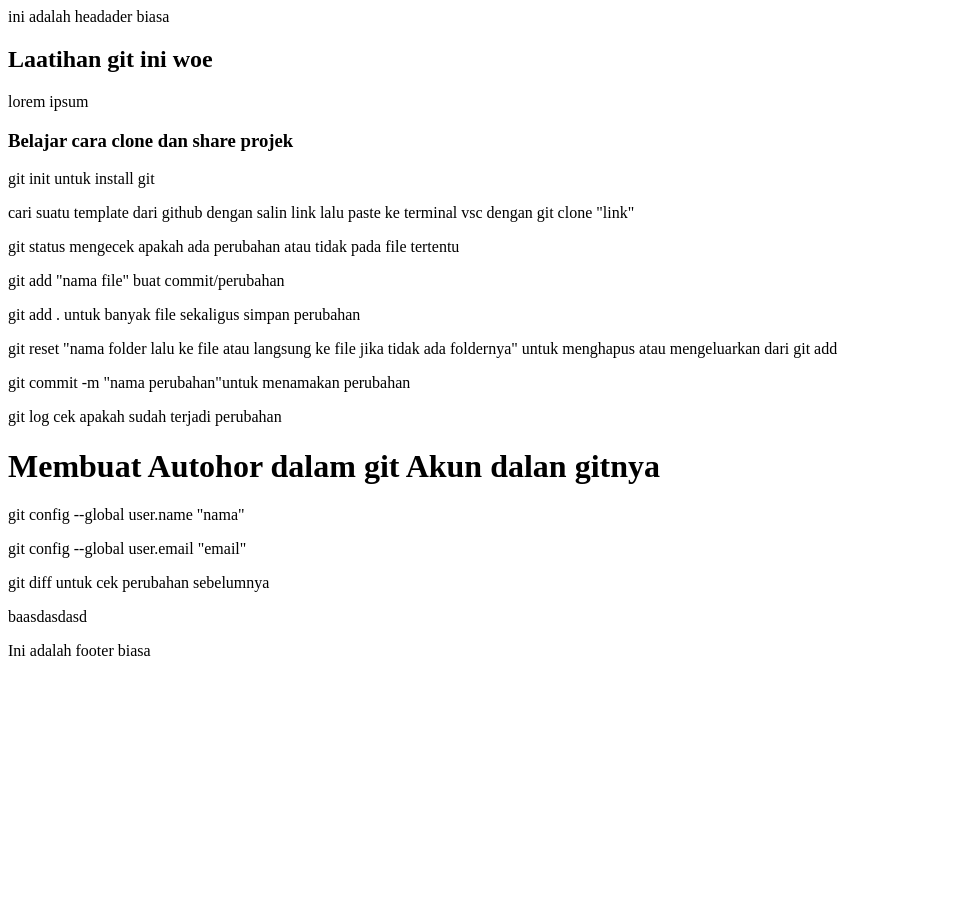
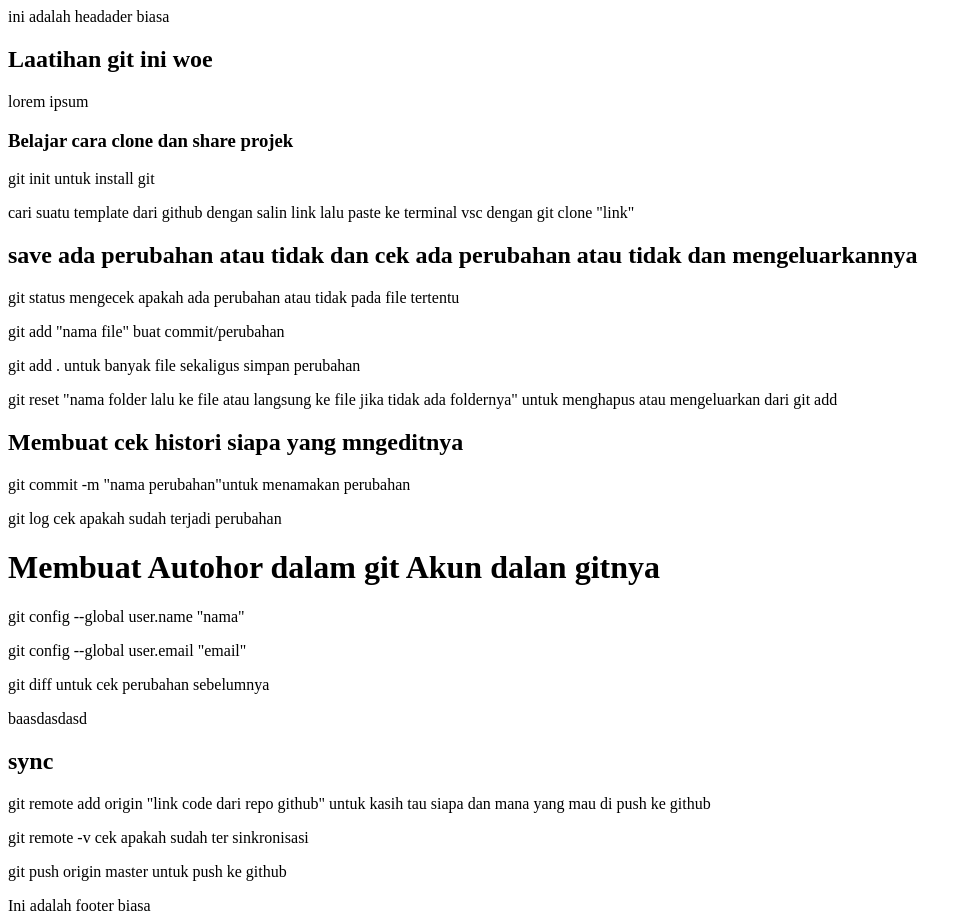
Before and after one commit to Nokoto-dev/Belajar, a plain HTML site: page index.html in a window 1280 px wide. Shown: the whole page, without its empty margins (0-971 px from the left). Before the commit the page ends 800 px from the top, so only its background shows below. Drawn offline with Linux system fonts and the light colour scheme.

Commit message:
membuat dapat ter sinkronisasi dengan git hub

```diff
--- a/index.html
+++ b/index.html
@@ -13,12 +13,14 @@
             <h3>Belajar cara clone dan share projek</h3>
             <p>git init untuk install git</p>
             <p>cari suatu template dari github dengan salin link lalu paste ke terminal vsc dengan git clone "link"</p>
+            <h2><b>save ada perubahan atau tidak dan cek ada perubahan atau tidak dan mengeluarkannya</b></h2>
             <p>git status mengecek apakah ada perubahan atau tidak pada file tertentu</p>
             <p>git add "nama file" buat commit/perubahan</p>
             <p>git add . untuk banyak file sekaligus simpan perubahan</p>
             <p>git reset "nama folder lalu ke file atau langsung ke file jika tidak ada foldernya" untuk menghapus atau
                 mengeluarkan dari git add
             </p>
+            <h2><b>Membuat cek histori siapa yang mngeditnya</b></h2>
             <p>git commit -m "nama perubahan"untuk menamakan perubahan</p>
             <p>git log cek apakah sudah terjadi perubahan</p>
             <h1>Membuat Autohor dalam git <b>Akun dalan gitnya</b></h1>
@@ -27,6 +29,11 @@
             <p>git diff untuk cek perubahan sebelumnya</p>
             <p>baasdasdasd</p>
 
+            <h2>sync</h2>
+            <p>git remote add origin "link code dari repo github" untuk kasih tau siapa dan mana yang mau di push ke github</p>
+            <p>git remote -v cek apakah sudah ter sinkronisasi</p>
+            <p>git push origin master untuk push ke github</p>
+
     <footer>Ini adalah footer biasa</footer>
 </body>
 </html>
```
Also changed, not shown: Screenshot 2025-12-31 083748.png (added).
